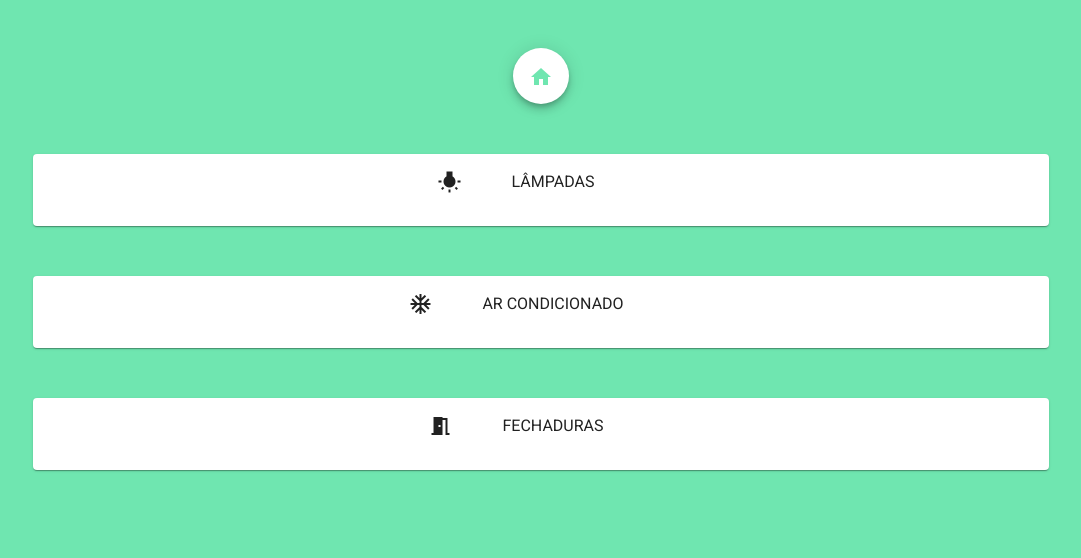
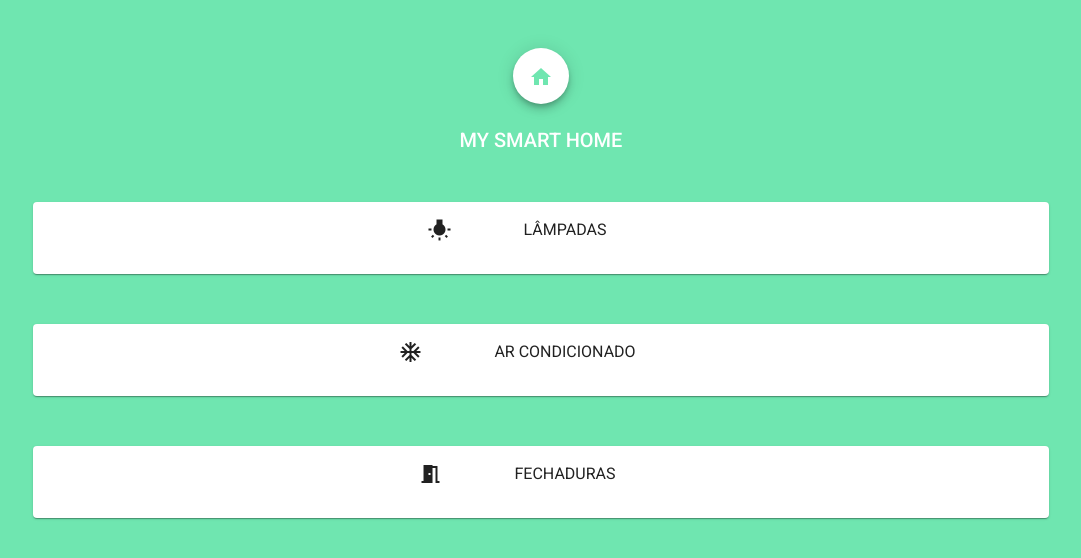
Before and after one commit to joaovam/TI_5, an Angular app in the folder smart_home_WebApp/: page /smartHome/menu in a window 1280 px wide. Shown: the top 558 px of the page, without its empty margins (99-1180 px from the left). Built offline with nearby package versions, Linux system fonts and the light colour scheme.

Commit message:
making initial menu more dynamic

```diff
--- /dev/null
+++ b/smart_home_WebApp/src/app/smart-home-menu/menu-item.ts
@@ -0,0 +1,24 @@
+export class MenuItem {
+    _name: string = '';
+    _icon: string = '';
+    _routerLink: string = '';
+     set name(name : string){
+        this._name = name;
+    }
+    set icon(icon : string){
+        this._icon = icon;
+    }
+    set routerLink(routerLink : string){
+        this._routerLink = routerLink;
+    }
+    get  routerLink(){
+        return this._routerLink;
+    }
+    get  name(){
+        return this._name;
+    }
+    get icon(){
+        return this._icon;
+    }
+
+}
--- a/smart_home_WebApp/src/app/smart-home-menu/smart-home-menu.component.css
+++ b/smart_home_WebApp/src/app/smart-home-menu/smart-home-menu.component.css
@@ -8,6 +8,8 @@
     display: flex;
     float: right;
     flex-wrap: wrap;
+}
 
-
+h5 {
+    color: white;
 }
--- a/smart_home_WebApp/src/app/smart-home-menu/smart-home-menu.component.html
+++ b/smart_home_WebApp/src/app/smart-home-menu/smart-home-menu.component.html
@@ -5,34 +5,17 @@
     <button mat-fab disbled aria-label="Example icon button with a home icon" style="background-color: white; color:#6FE6B0">
       <mat-icon>home</mat-icon>
     </button>
+    <h5  class="mt-4">MY SMART HOME</h5>
 </div>
-<div class="cards">
-    <a [routerLink] = "['/smartHome/lights']" >
+<div class="cards" *ngFor = "let item of _items">
+    <a [routerLink] = "item.routerLink" >
         <mat-card>
             <div class ="mat-card-body">
-                <mat-icon class="ml-5 mr-5" style="margin-right: 50px;">wb_incandescent</mat-icon>
-                <p class="ml-5 mr-5" style="margin-right: 50px;">LÂMPADAS</p>
-
+                <mat-icon class="ml-5 mr-5" style="margin-right: 3em;">{{item.icon}}</mat-icon>
+                <p class="ml-5 mr-5" style="margin-right: 3em;">{{item.name}}</p>
             </div>
         </mat-card>
     </a>
-    <a [routerLink] = "['/smartHome/ac']" >
-    <mat-card>
-        <div class ="mat-card-body">
-            <mat-icon class="ml-5 mr-5" style="margin-right: 50px;">ac_unit</mat-icon>
-            <p class="ml-5 mr-5" style="margin-right: 50px; float: left;">AR CONDICIONADO</p>
-        </div>
-    </mat-card>
-</a>
-<a [routerLink] = "['/smartHome/smartLock']" >
-    <mat-card>
-        <div class ="mat-card-body">
-            <mat-icon class="ml-5 mr-5" style="margin-right: 50px;">meeting_room</mat-icon>
-            <p class="ml-5 mr-5" style="margin-right: 50px;">FECHADURAS</p>
-
-        </div>
-    </mat-card>
-</a>
 </div>
 
 
--- a/smart_home_WebApp/src/app/smart-home-menu/smart-home-menu.component.ts
+++ b/smart_home_WebApp/src/app/smart-home-menu/smart-home-menu.component.ts
@@ -1,4 +1,5 @@
 import { Component, OnInit } from '@angular/core';
+import { MenuItem } from './menu-item';
 
 @Component({
   selector: 'app-smart-home-menu',
@@ -9,13 +10,23 @@ export class SmartHomeMenuComponent implements OnInit {
 
   constructor() { }
 
-  _options = new Map();
+  _items : MenuItem[] = [];
 
   ngOnInit(): void {
-    this._options.set('wb_incandescent', 'LÂMPADAS');
-    this._options.set('ac_unit', 'AR CONDICIONADO');
-    this._options.set('meeting_room', 'FECHADURAS');
-    this._options.forEach((oi, tchau) => console.log(oi, tchau));
+
+    this.makeMenuItem('LÂMPADAS', 'wb_incandescent',  '/smartHome/lights');
+    this.makeMenuItem('AR CONDICIONADO', 'ac_unit', '/smartHome/ac');
+    this.makeMenuItem('FECHADURAS', 'meeting_room', '/smartHome/smartLock');
+
+
+  }
+
+  makeMenuItem(name:string, icon : string, routerLink : string){
+    let menu_items = new MenuItem();
+    menu_items.name = name;
+    menu_items._icon = icon;
+    menu_items._routerLink = routerLink;
+    this._items.push(menu_items);
   }
 
 }
```
